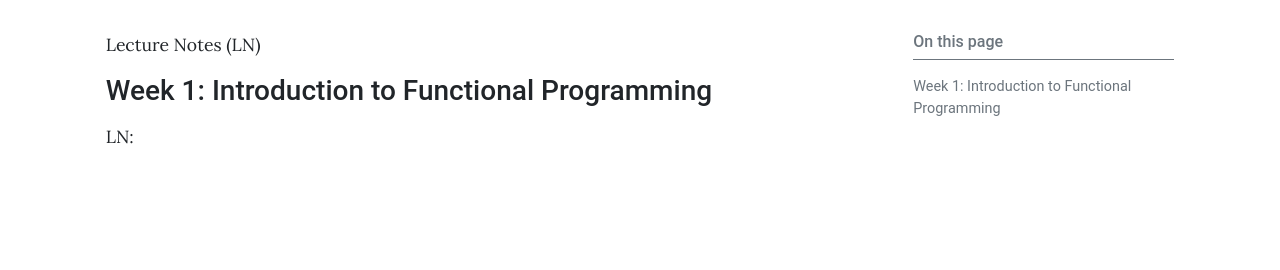
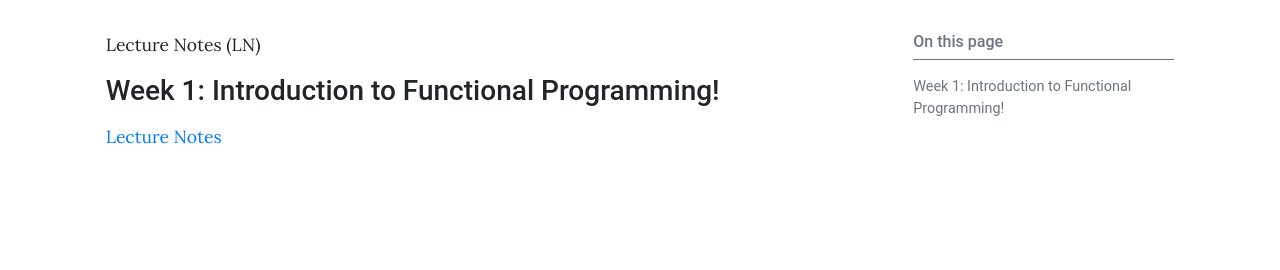
Before and after one commit to gusti-alfarisy/gusti-alfarisy.github.io, a Jekyll site: the page built from pages/mk/fungsional2025.md, in a window 1280 px wide. Shown: the part 301-571 px from the top of the page. Built offline with Jekyll 4.4.1, drawn with Linux system fonts in a browser that asks for light colours.

Commit message:
update lecture notes fp1

```diff
--- a/pages/mk/fungsional2025.md
+++ b/pages/mk/fungsional2025.md
@@ -9,5 +9,5 @@ toc: true
 
 Lecture Notes (LN)
 
-### Week 1: Introduction to Functional Programming
-LN:
+### Week 1: Introduction to Functional Programming!
+[Lecture Notes](https://gusti-alfarisy.github.io/blog/2025/ln1-fp-introduction/)
```
Also changed, not shown: _posts/2025-08-28-ln1-fp-introduction.md (+1 -1 lines).
